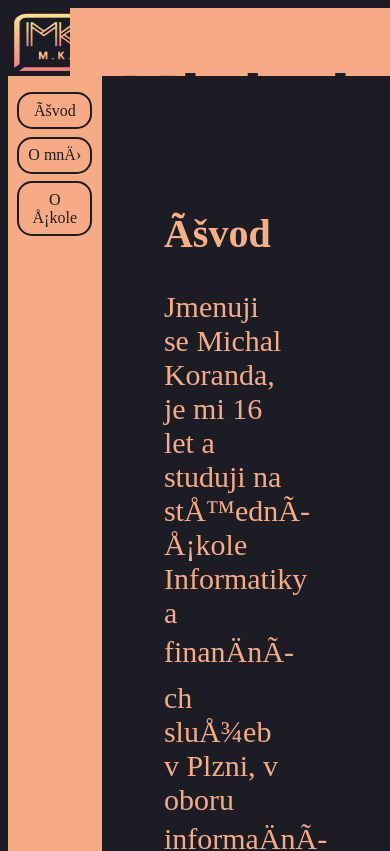
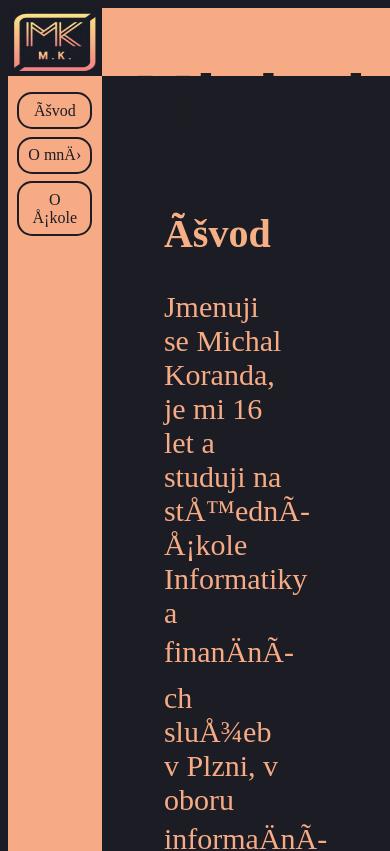
Before and after one commit to MichalKoranda/michalkoranda, a plain HTML site: page index.html in a window 390 px wide. Shown: the top 851 px of the page. Drawn offline with Linux system fonts and the light colour scheme.

Commit message:
Update index.html

```diff
--- a/index.html
+++ b/index.html
@@ -72,7 +72,7 @@
                 grid-area: 1 / 1 / 3 / 7;
             }
             header {
-                grid-area: 1 / 5 / 3 / 26;
+                grid-area: 1 / 7 / 3 / 26;
             }
             menu {
                 grid-area: 3 / 1 / 26 / 7;
```
